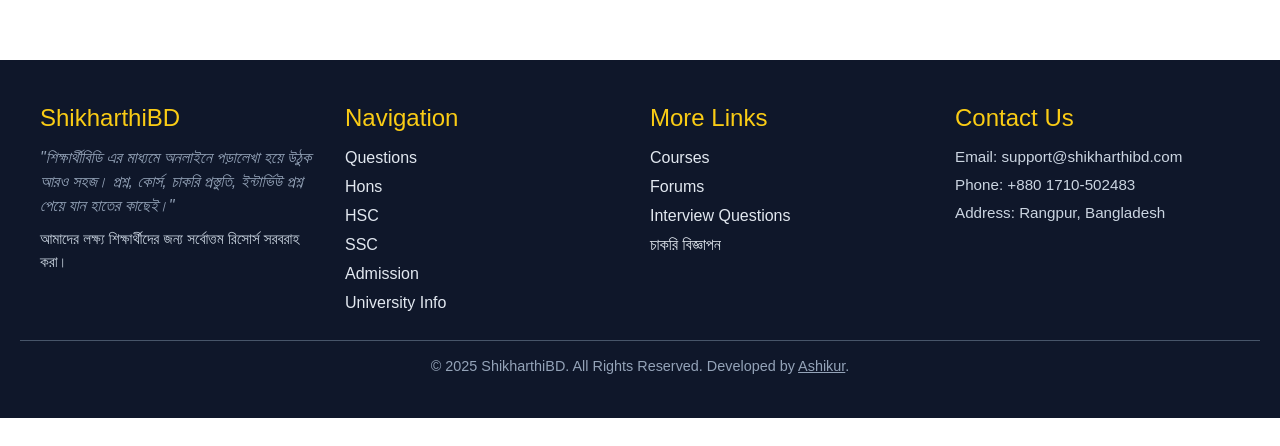
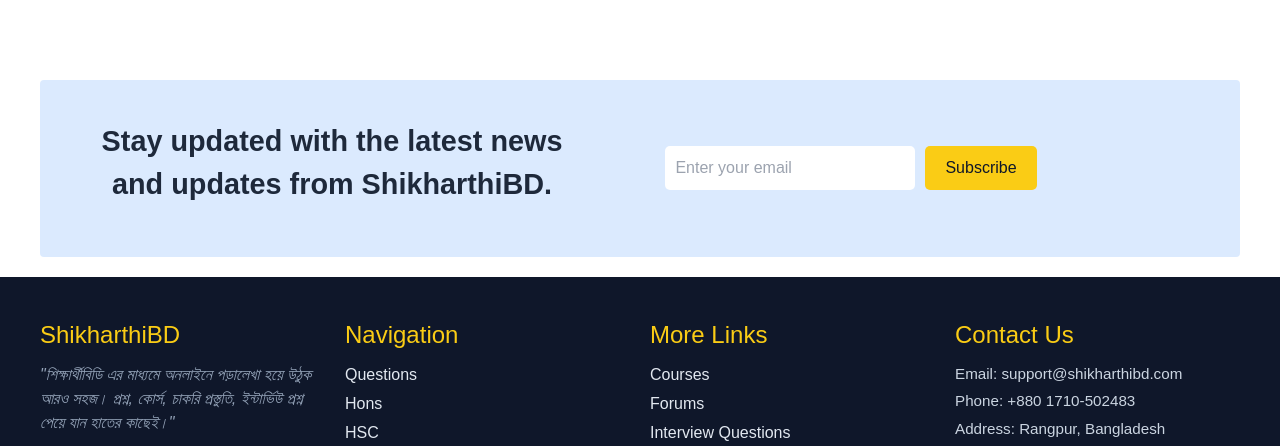
Before and after one commit to Ashik045/ShikharthiBD, a Next.js app in the folder client/: page / in a window 1280 px wide. Shown: the part 723-1169 px from the top of the page. Before the commit the page ends 1141 px from the top, so only its background shows below. Built offline with nearby package versions, Linux system fonts and the light colour scheme.

Commit message:
newsletter done

```diff
--- a/client/app/globals.css
+++ b/client/app/globals.css
@@ -15,7 +15,7 @@
 }
 
 body {
-  /* color: var(--foreground);
-  background: var(--background); */
+  /* background-color: #0f172a; */
+
   font-family: Arial, Helvetica, sans-serif;
 }
--- a/client/app/page.tsx
+++ b/client/app/page.tsx
@@ -1,9 +1,11 @@
 import Header from "@/components/Header/Header";
+import Newsletter from "@/components/Newsletter/Newsletter";
 
 export default function Home() {
   return (
     <div className="">
       <Header />
+      <Newsletter />
     </div>
   );
 }
--- /dev/null
+++ b/client/components/Newsletter/Newsletter.tsx
@@ -0,0 +1,44 @@
+"use client";
+import { useState } from "react";
+import styles from "./newsletter.module.scss";
+
+const Newsletter = () => {
+  const [email, setEmail] = useState("");
+  const [message, setMessage] = useState("");
+
+  const handleSubscribe = (e: React.FormEvent<HTMLFormElement>) => {
+    e.preventDefault();
+    if (!email) {
+      setMessage("Please enter a valid email address.");
+      return;
+    }
+    setMessage("Thank you for subscribing!");
+    setEmail("");
+  };
+
+  return (
+    <div className={styles.newsletter}>
+      <div className={styles.newsletter_main}>
+        <h3>
+          Stay updated with the latest news and updates from ShikharthiBD.
+        </h3>
+
+        <form onSubmit={handleSubscribe} className={styles.form}>
+          <input
+            type="email"
+            placeholder="Enter your email"
+            value={email}
+            onChange={(e) => setEmail(e.target.value)}
+            className={styles.input}
+          />
+          <button type="submit" className={styles.button}>
+            Subscribe
+          </button>
+          {message && <p className={styles.message}>{message}</p>}
+        </form>
+      </div>
+    </div>
+  );
+};
+
+export default Newsletter;
--- /dev/null
+++ b/client/components/Newsletter/newsletter.module.scss
@@ -0,0 +1,81 @@
+.newsletter {
+  color: #1e293b; // Updated text color
+  text-align: center;
+  border-radius: 8px;
+  margin: 20px 0;
+
+  .newsletter_main {
+    padding: 40px;
+    background-color: #dbeafe;
+    display: grid;
+    grid-template-columns: 45% 45%;
+    align-items: center;
+    gap: 15px;
+    max-width: 1200px;
+    margin: 0 auto;
+    border-radius: 4px;
+
+    h3 {
+      font-size: 1.8rem;
+      margin-bottom: 10px;
+      color: #1e293b; // Dark slate gray for a professional feel
+      font-weight: bold;
+    }
+
+    p {
+      font-size: 1rem;
+      color: #334155; // Muted slate gray for better readability
+      margin-bottom: 15px;
+    }
+
+    .form {
+      display: flex;
+      justify-content: center;
+      gap: 10px;
+      flex-wrap: wrap;
+    }
+
+    .input {
+      padding: 10px;
+      font-size: 1rem;
+      border: none;
+      border-radius: 5px;
+      width: 250px;
+      color: #0f172a;
+    }
+
+    .button {
+      padding: 10px 20px;
+      background-color: #facc15;
+      color: #0f172a;
+      border: none;
+      border-radius: 5px;
+      font-size: 1rem;
+      cursor: pointer;
+      transition: 0.3s;
+
+      &:hover {
+        background-color: #eab308;
+      }
+    }
+
+    .message {
+      margin-bottom: -15px;
+      font-size: 1rem;
+      color: #dc2626; // A deeper red for better visibility
+      text-align: center;
+    }
+
+    @media (max-width: 768px) {
+      .form {
+        flex-direction: column;
+        align-items: center;
+      }
+
+      .input {
+        width: 100%;
+        max-width: 300px;
+      }
+    }
+  }
+}
```
